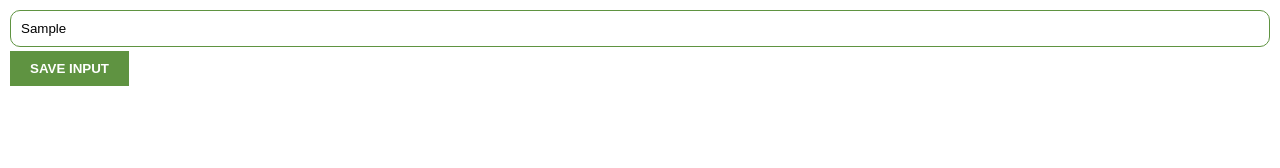
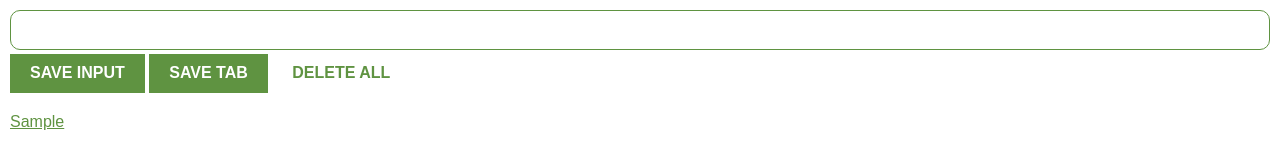
Before and after one commit to Moncayo1329/Chrome-Extension, a browser extension: page index.html in a window 1280 px wide. Both pictures are taken after typing "Sample" into the empty fields and a click on the button "SAVE INPUT". Drawn offline with nearby package versions, Linux system fonts and the light colour scheme.

Commit message:
add json and icon

```diff
--- a/app.js
+++ b/app.js
@@ -1,10 +1,47 @@
 let myLeads = []
-let inputEl = document.getElementById("input-el")
+const inputEl = document.getElementById("input-el")
+const inputBtn = document.getElementById("input-btn")
+const ulEl = document.getElementById("ul-el")
+const deleteBtn = document.getElementById("delete-btn")
+const leadsFromLocalStorage = JSON.parse( localStorage.getItem("myLeads") )
+const tabBtn = document.getElementById("tab-btn")
 
-let inputBtn = document.getElementById("input-btn")
+if (leadsFromLocalStorage) {
+    myLeads = leadsFromLocalStorage
+    render(myLeads)
+}
 
-inputBtn.addEventListener("click", function( ) {
+tabBtn.addEventListener("click", function(){
+    chrome.tabs.query({active: true, currentWindow: true}, function(tabs){
+        myLeads.push(tabs[0].url)
+        localStorage.setItem("myLeads", JSON.stringify(myLeads) )
+        render(myLeads)
+    })
+})
 
-console.log("Button clicked!")
+function render(leads) {
+    let listItems = ""
+    for (let i = 0; i < leads.length; i++) {
+        listItems += `
+            <li>
+                <a target='_blank' href='${leads[i]}'>
+                    ${leads[i]}
+                </a>
+            </li>
+        `
+    }
+    ulEl.innerHTML = listItems
+}
 
+deleteBtn.addEventListener("dblclick", function() {
+    localStorage.clear()
+    myLeads = []
+    render(myLeads)
 })
+
+inputBtn.addEventListener("click", function() {
+    myLeads.push(inputEl.value)
+    inputEl.value = ""
+    localStorage.setItem("myLeads", JSON.stringify(myLeads) )
+    render(myLeads)
+})
--- a/index.html
+++ b/index.html
@@ -1,6 +1,6 @@
 <!DOCTYPE html>
 <html>
-<head>
+<head><link rel="stylesheet" href="https://cdnjs.cloudflare.com/ajax/libs/normalize/8.0.1/normalize.css">
 
     <link rel="stylesheet" href="styles.css">
 
@@ -9,9 +9,9 @@
 <input type="text" id="input-el">
 
 <button id="input-btn">SAVE INPUT </button>
-
-
-
+<button id="tab-btn">SAVE TAB</button>
+<button id="delete-btn">DELETE ALL</button>
+<ul id="ul-el"></ul>
 
 
     <script src="app.js"></script>
--- a/styles.css
+++ b/styles.css
@@ -2,7 +2,7 @@ body {
   margin: 0 ;
   padding: 10px;
   font-family: Arial, Helvetica, sans-serif;
-
+ min-width: 400px;
 
 }
 
@@ -26,3 +26,26 @@ margin-bottom: 4px;
 
 
   }
+
+
+  #delete-btn {
+    background: white;
+    color: #5f9341;
+}
+
+  ul {
+ margin-top: 20px;
+ list-style: none;
+ padding-left: 0;
+
+  }
+
+  li{
+ margin-top: 5px;
+
+  }
+
+  a {
+   color: #5f9341;
+
+  }
```
Also changed, not shown: icon.png (added), manifest.json (added).
